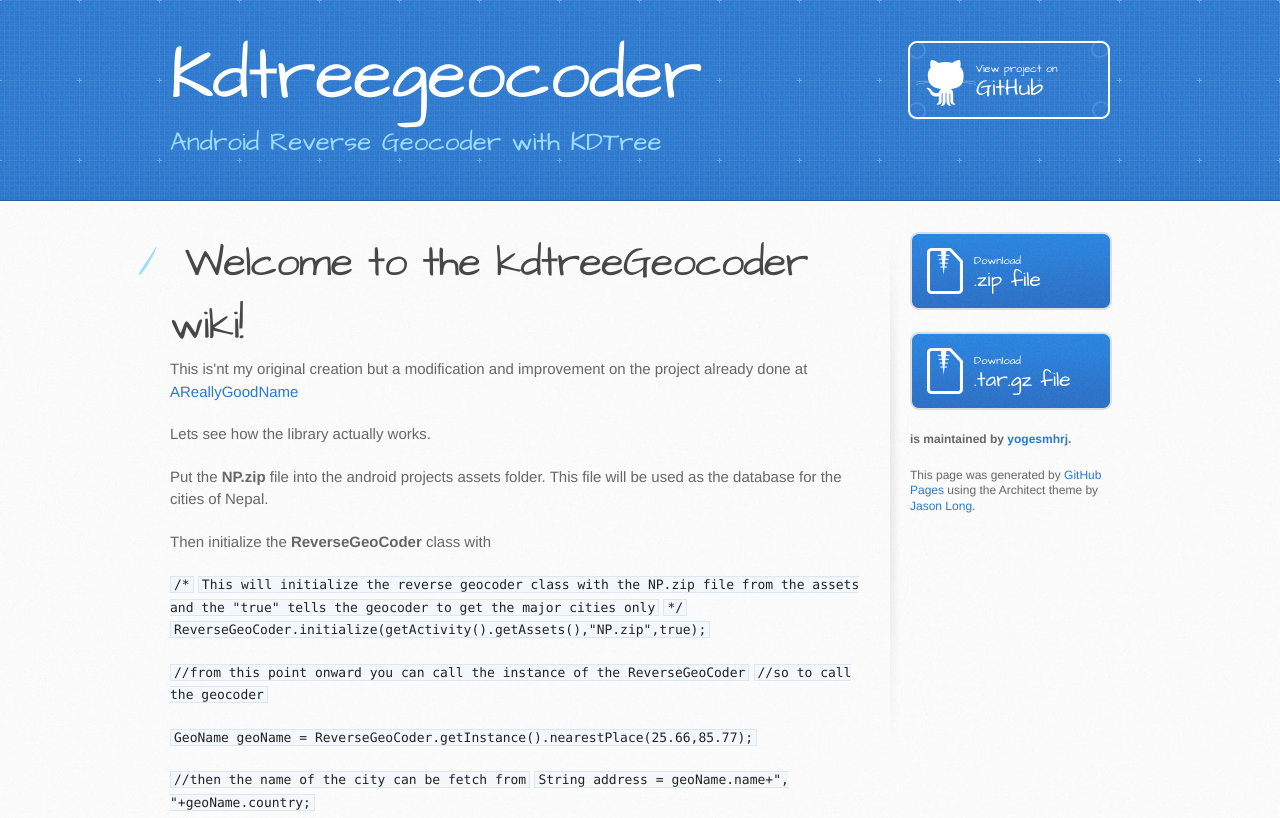
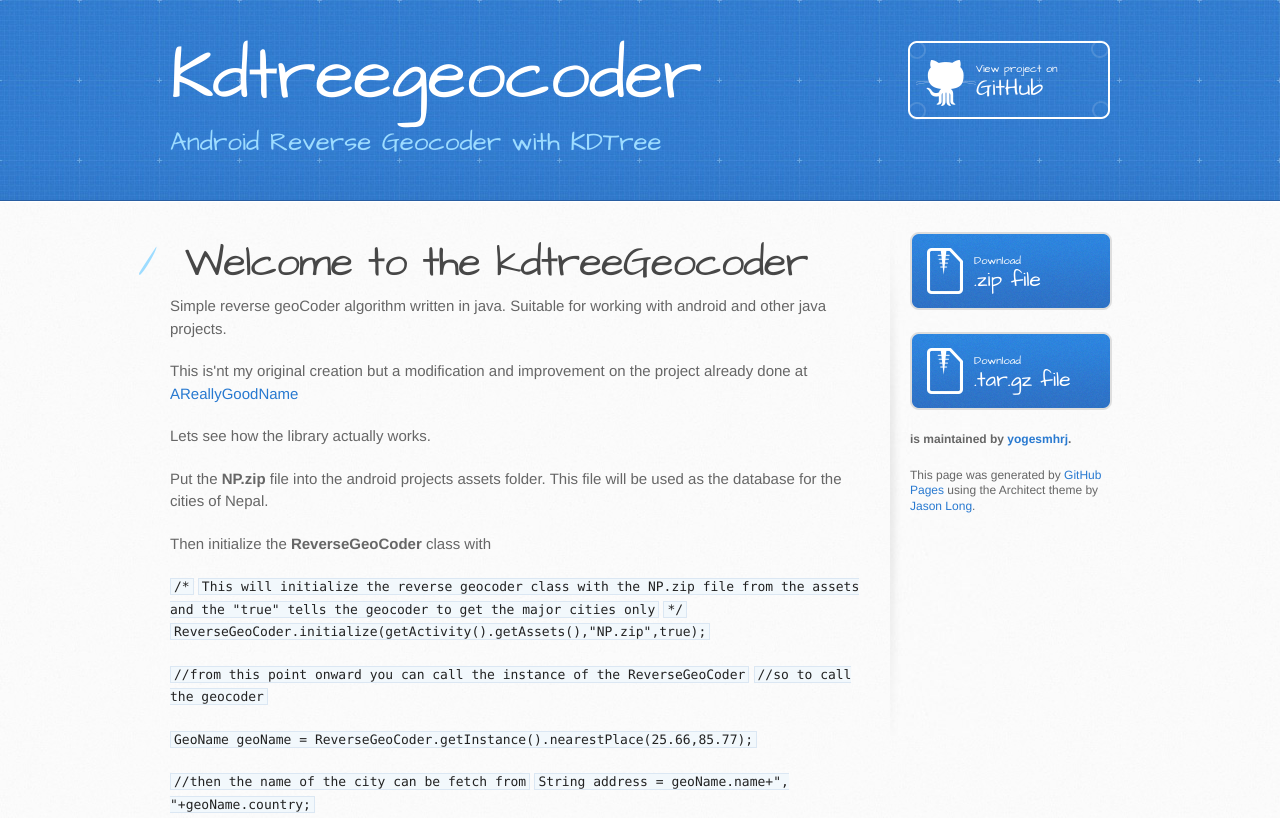
Before and after one commit to yogesmhrj/kdtreeGeocoder, a plain HTML site: page index.html in a window 1280 px wide. Shown: the top 818 px of the page. Drawn offline with Linux system fonts and the light colour scheme.

```diff
--- a/index.html
+++ b/index.html
@@ -29,7 +29,9 @@
       <div class="inner clearfix">
         <section id="main-content">
           <h1>
-<a id="welcome-to-the-kdtreegeocoder-wiki" class="anchor" href="#welcome-to-the-kdtreegeocoder-wiki" aria-hidden="true"><span aria-hidden="true" class="octicon octicon-link"></span></a>Welcome to the kdtreeGeocoder wiki!</h1>
+<a id="welcome-to-the-kdtreegeocoder" class="anchor" href="#welcome-to-the-kdtreegeocoder" aria-hidden="true"><span aria-hidden="true" class="octicon octicon-link"></span></a>Welcome to the kdtreeGeocoder</h1>
+
+<p>Simple reverse geoCoder algorithm written in java. Suitable for working with android and other java projects.</p>
 
 <p>This is'nt my original creation but a modification and improvement on the project already done at
 <a href="https://github.com/AReallyGoodName/OfflineReverseGeocode/tree/master/src/main/java/geocode">AReallyGoodName</a></p>
```
Also changed, not shown: params.json (+1 -1 lines).
